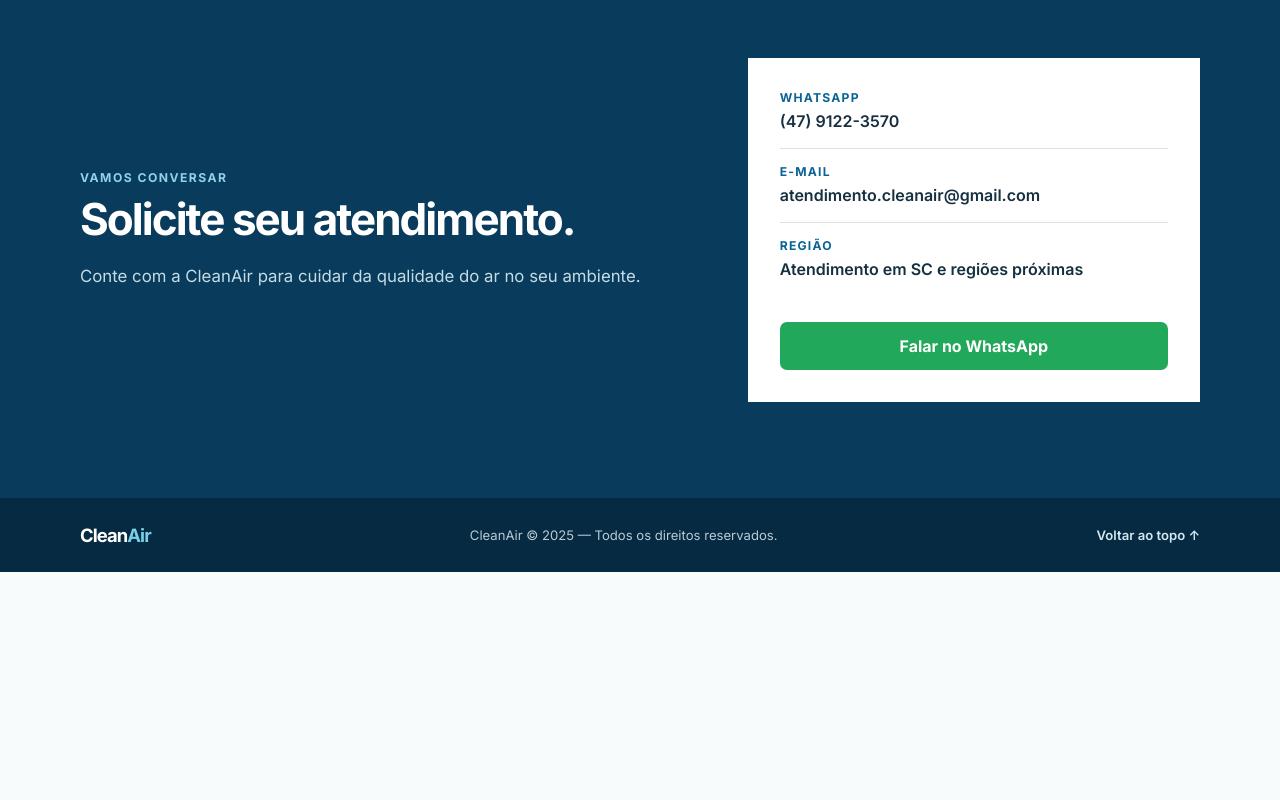
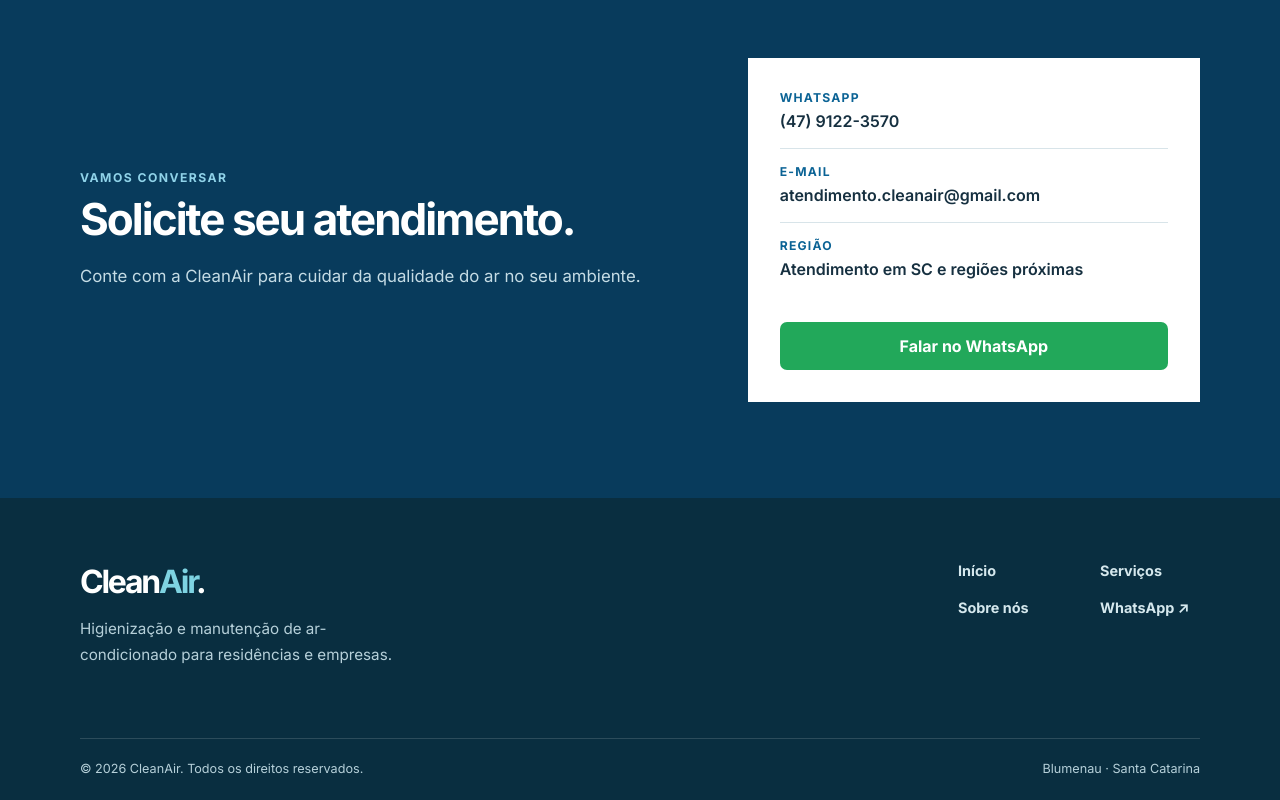
Before and after one commit to thiagocanali/cleanairbr, a Vue app: page / in a window 1280 px wide. Shown: the part 2910-3710 px from the top of the page. Before the commit the page ends 3482 px from the top, so only its background shows below. Built offline with nearby package versions, Linux system fonts and the light colour scheme.

Commit message:
feat(ui): redesenhar SiteFooter.vue

```diff
--- a/src/components/SiteFooter.vue
+++ b/src/components/SiteFooter.vue
@@ -1,17 +1,4 @@
-<template>
-  <footer class="footer">
-    <div class="footer-inner">
-      <router-link to="/" class="footer-logo">Clean<span>Air</span></router-link>
-      <p>CleanAir © 2025 — Todos os direitos reservados.</p>
-      <a href="#hero">Voltar ao topo ↑</a>
-    </div>
-  </footer>
-</template>
-
+<template><footer class="footer"><div class="footer-inner"><div class="footer-top"><div><router-link to="/" class="footer-logo">Clean<span>Air</span><span class="footer-dot">.</span></router-link><p>Higienização e manutenção de ar-condicionado para residências e empresas.</p></div><div class="footer-links"><router-link to="/">Início</router-link><router-link to="/services">Serviços</router-link><router-link to="/#about">Sobre nós</router-link><a href="https://wa.me/554791223570" target="_blank" rel="noopener noreferrer">WhatsApp ↗</a></div></div><div class="footer-bottom"><span>© {{new Date().getFullYear()}} CleanAir. Todos os direitos reservados.</span><span>Blumenau · Santa Catarina</span></div></div></footer></template>
 <style scoped>
-.footer { padding: 26px 24px; background: #062a41; color: #b7cbd5; }
-.footer-inner { width: min(1120px, 100%); margin: auto; display: flex; justify-content: space-between; align-items: center; gap: 18px; font-size: .82rem; }
-.footer-logo { color: #fff; font-size: 1.15rem; font-weight: 800; letter-spacing: -.05em; text-decoration: none; }.footer-logo span { color: #79cfe9; }
-.footer p { margin: 0; }.footer a:not(.footer-logo) { color: #d5e8ef; text-decoration: none; font-weight: 600; }.footer a:hover { color: #fff; }
-@media (max-width: 640px) { .footer-inner { flex-direction: column; align-items: flex-start; } }
+.footer{padding:64px 24px 24px;background:#092e40;color:#b6d0d9}.footer-inner{max-width:1120px;margin:auto}.footer-top{display:flex;justify-content:space-between;gap:40px;padding-bottom:55px}.footer-logo{color:#fff;font-size:2rem;font-weight:850;letter-spacing:-.07em;text-decoration:none}.footer-logo span{color:#7ed3e2}.footer-logo .footer-dot{color:#fff}.footer-top p{max-width:340px;line-height:1.7;font-size:.95rem}.footer-links{display:grid;grid-template-columns:repeat(2,minmax(100px,1fr));gap:20px 42px;align-content:start}.footer-links a{color:#d5e8ed;text-decoration:none;font-size:.9rem;font-weight:650}.footer-links a:hover{color:#fff}.footer-bottom{display:flex;justify-content:space-between;gap:16px;padding-top:22px;border-top:1px solid #ffffff24;font-size:.79rem}@media(max-width:620px){.footer-top,.footer-bottom{flex-direction:column}.footer-links{margin-top:12px}}
 </style>
```
